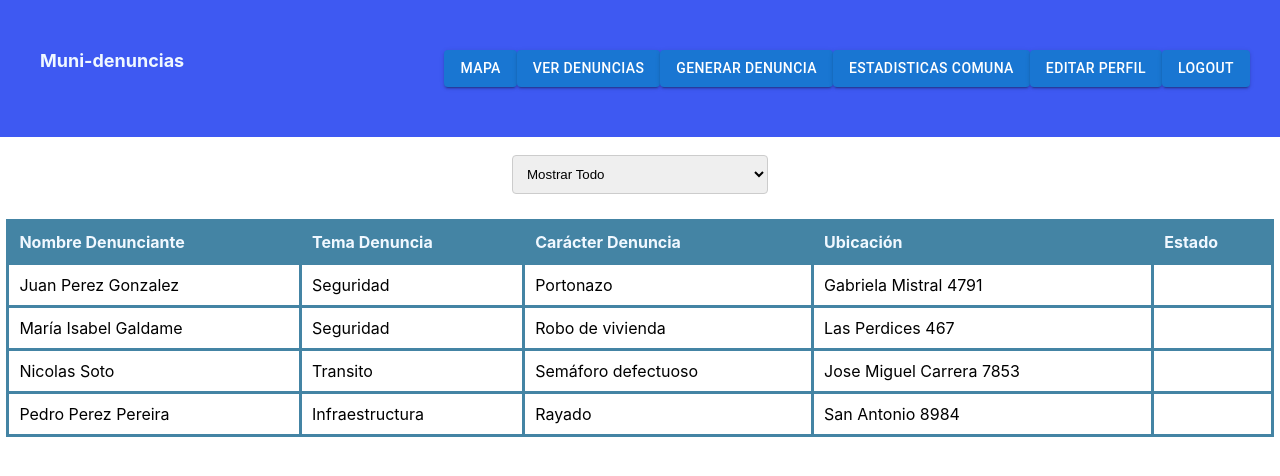
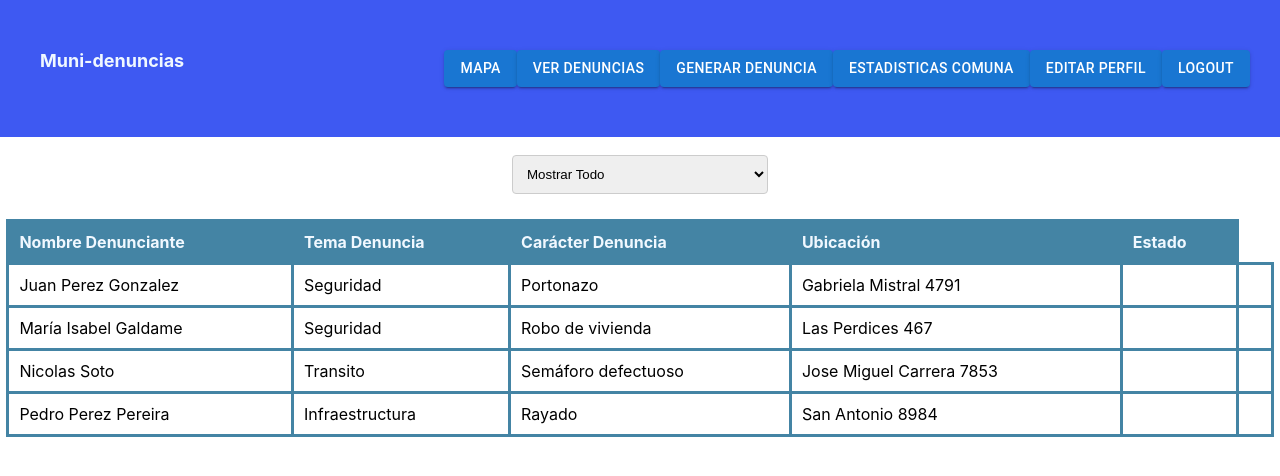
Before and after one commit to EstebanGald/muni-denuncia-v2, a React (Create React App) app: page /User/App/Filtro in a window 1280 px wide. Shown: the top 476 px of the page. Built offline with nearby package versions, Linux system fonts and the light colour scheme.

Commit message:
Update filtro.js

```diff
--- a/src/Components/User/Filtro/filtro.js
+++ b/src/Components/User/Filtro/filtro.js
@@ -73,6 +73,7 @@ const Filtro = () => {
               <td>{item.tipo}</td>
               <td>{item.clase}</td>
               <td>{item.direccion}</td>
+              <td>{item.Estado}</td>
               <td>
                 <span style={{ color: ColorEstado(item.Estado) }}>
                   {IconoEstado(item.Estado)}
```
